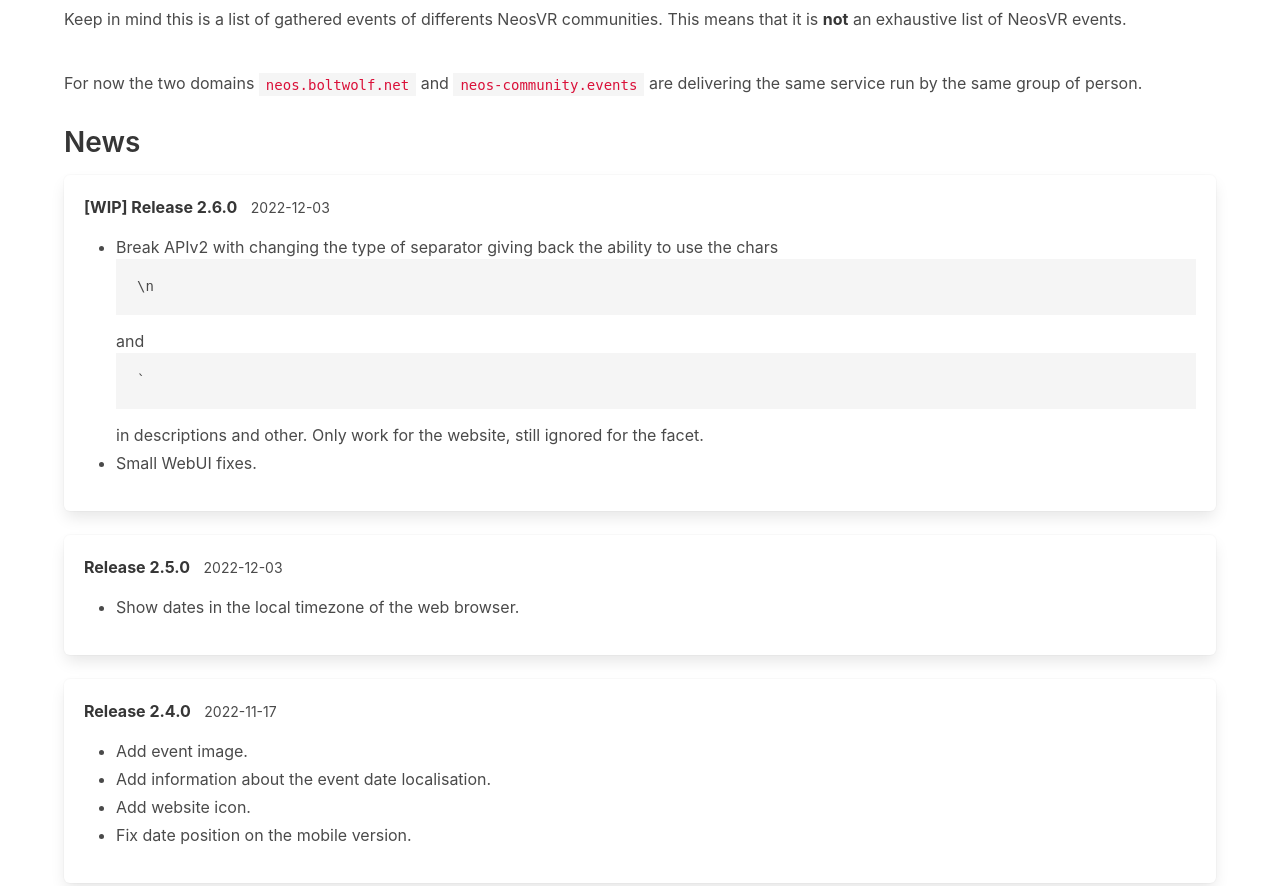
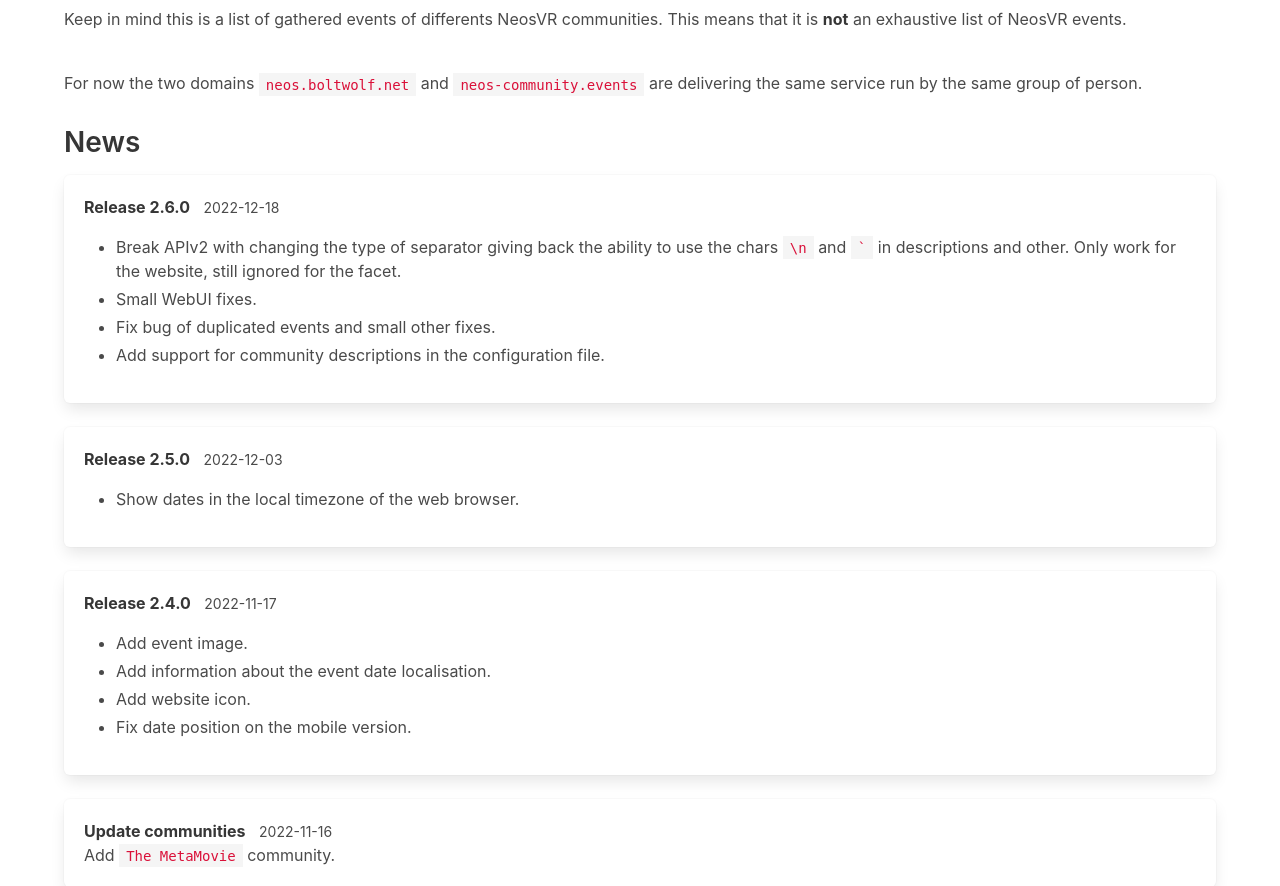
Before and after one commit to Resonite-Community-Projects/community_events.resonite, a Flask app: template templates/index.html in a window 1280 px wide, after a click on "About". Shown: the part 357-1243 px from the top of the page. Run offline with Flask 2, Linux system fonts and the light colour scheme; the template is opened without the code that fills it, so the values that code supplies are empty; some libraries are stand-ins or nearby versions.

Commit message:
Update release

```diff
--- a/templates/index.html
+++ b/templates/index.html
@@ -244,14 +244,16 @@
 
               <div class="box">
                 <div class="content">
-                  <strong>[WIP] Release 2.6.0</strong>
+                  <strong>Release 2.6.0</strong>
                   &nbsp;
-                  <small>2022-12-03</small>
+                  <small>2022-12-18</small>
                   <br>
                   <p>
                     <ul>
-                      <li>Break APIv2 with changing the type of separator giving back the ability to use the chars <pre>\n</pre> and <pre>`</pre> in descriptions and other. <bold>Only work for the website, still ignored for the facet.</bold></bold></li>
+                      <li>Break APIv2 with changing the type of separator giving back the ability to use the chars <code>\n</code> and <code>`</code> in descriptions and other. <bold>Only work for the website, still ignored for the facet.</bold></bold></li>
                       <li>Small WebUI fixes.</li>
+                      <li>Fix bug of duplicated events and small other fixes.</li>
+                      <li>Add support for community descriptions in the configuration file.</li>
                     </ul>
                   </p>
                 </div>
```
